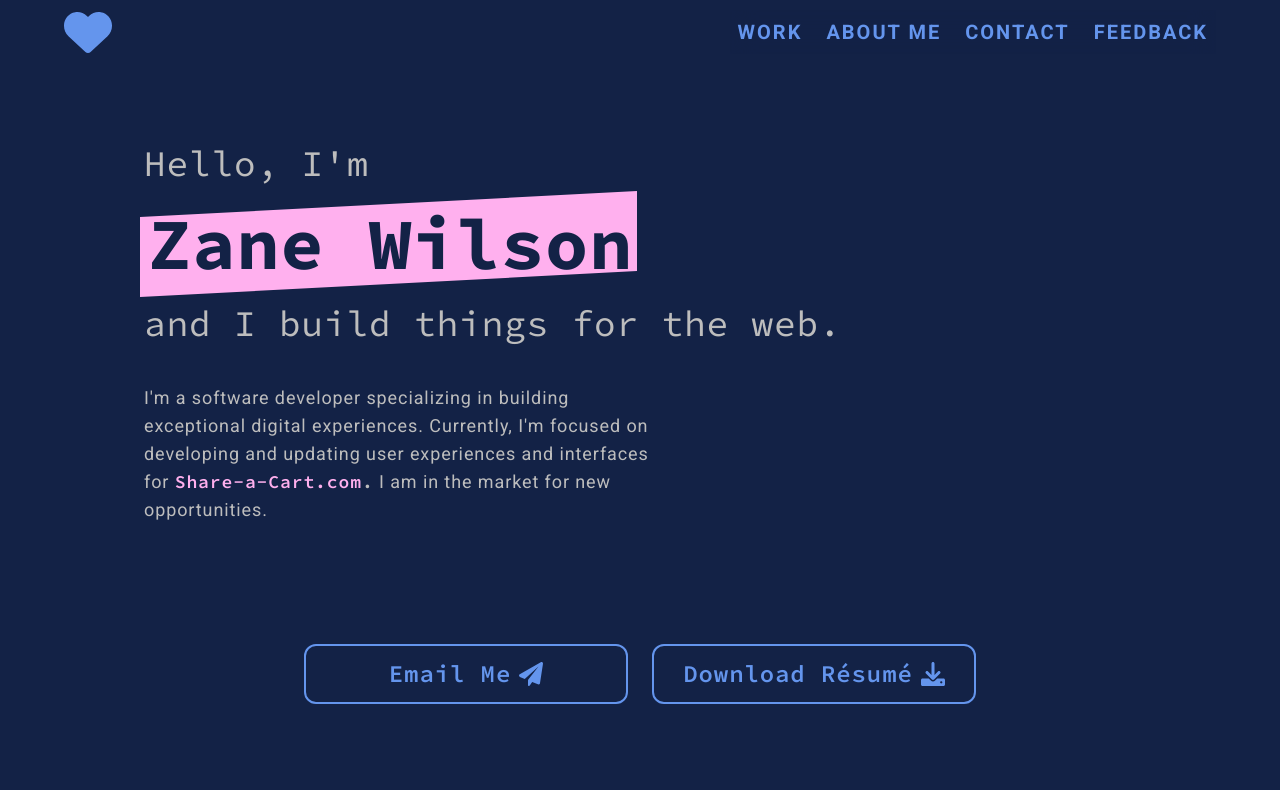
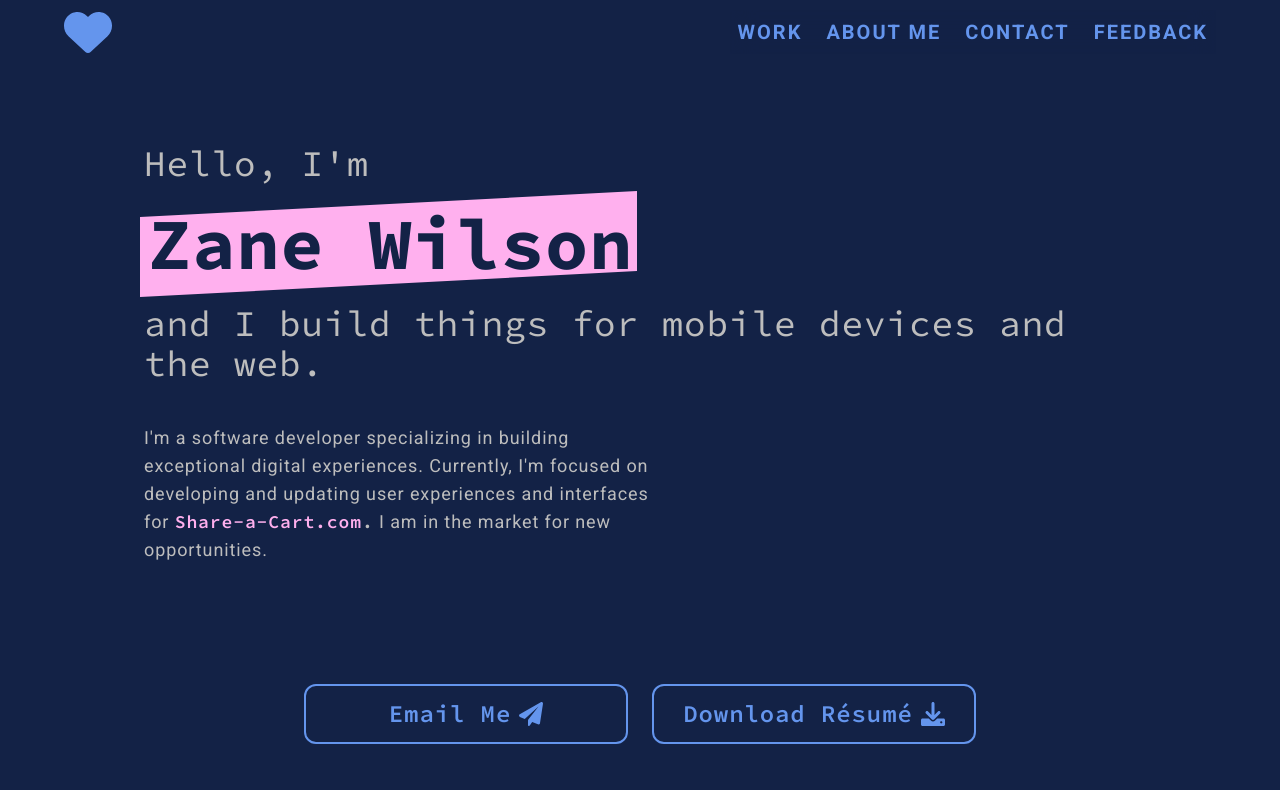
Before and after one commit to zaneaw/portfolio, a Next.js app: page / in a window 1280 px wide. Shown: the top 790 px of the page. Built offline with nearby package versions, Linux system fonts and the light colour scheme; a web font is replaced by a local one.

Commit message:
modify text

```diff
--- a/components/hero.jsx
+++ b/components/hero.jsx
@@ -11,7 +11,7 @@ export default function Hero() {
                         Zane Wilson
                     </span>
                 </span>
-                <p className='pt-2 md:pt-6'>and I build things for the web.</p>
+                <p className='pt-2 md:pt-6'>and I build things for mobile devices and the web.</p>
             </div>
 
             <div className='font-serifCustom max-w-lg animate-translateInDown'>
```
